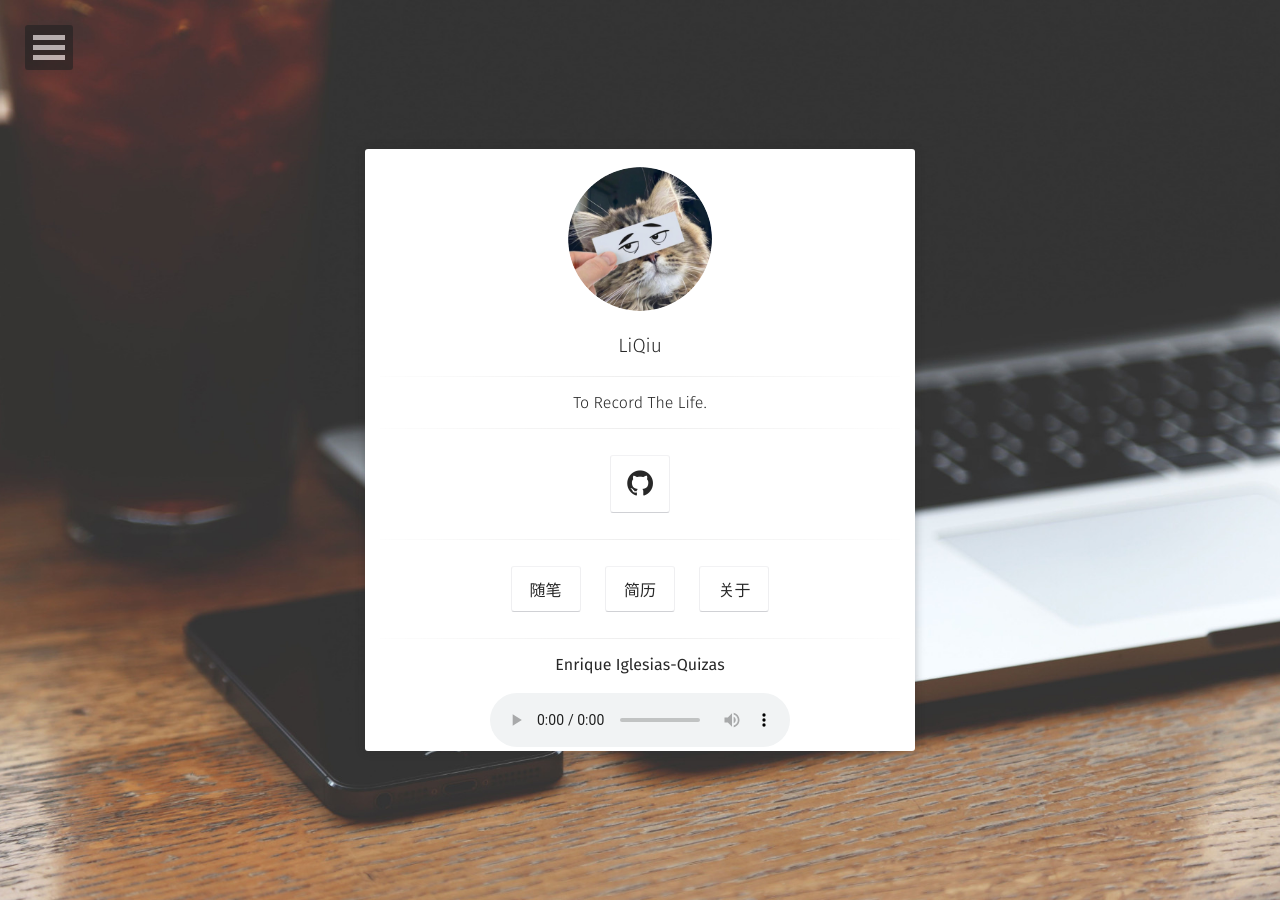
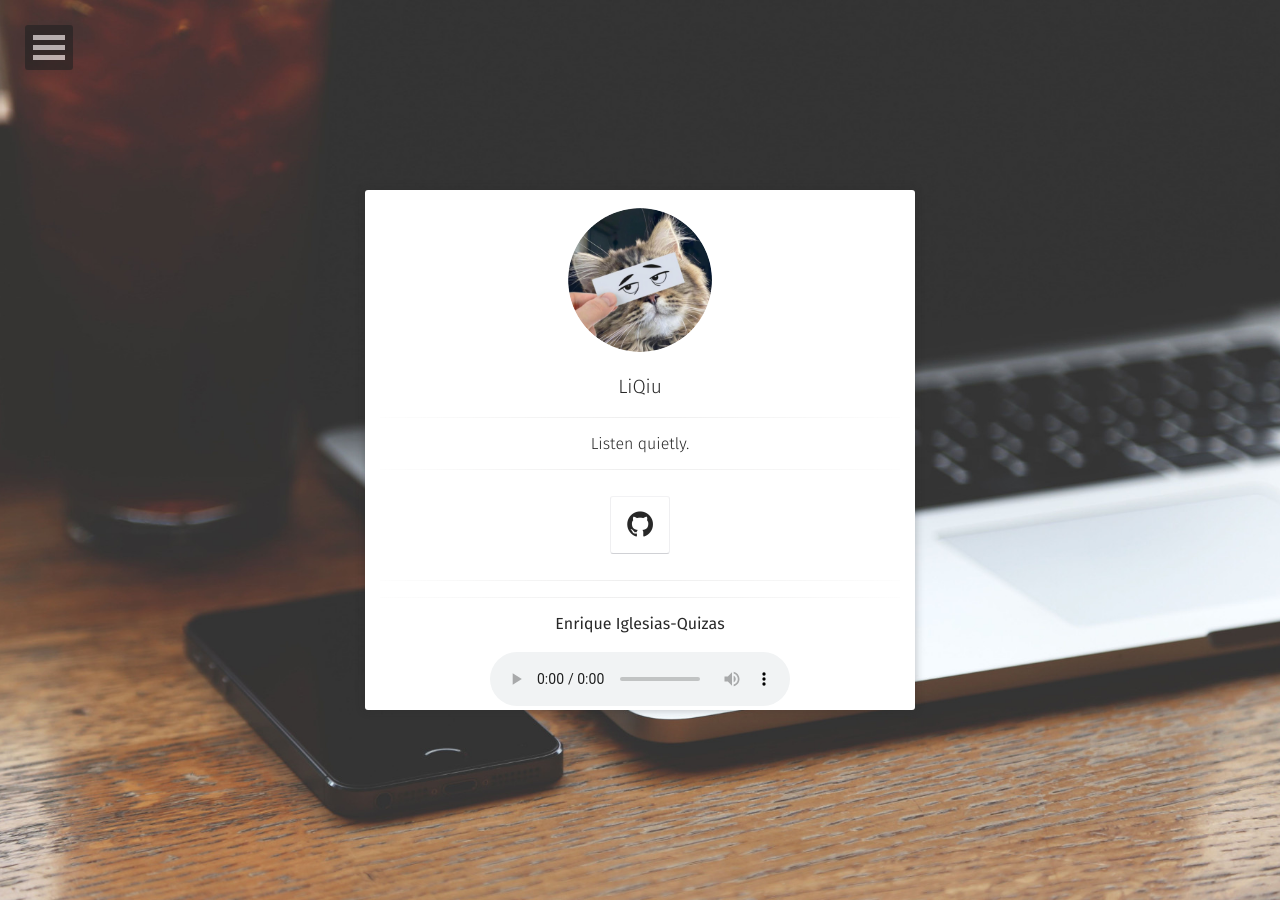
Before and after one commit to aiologybay/aiologybay.github.io, a Jekyll site: the page built from index.html, in a window 1280 px wide. Built offline with Jekyll 4.4.1, drawn with Linux system fonts in a browser that asks for light colours; some web fonts are replaced.

Commit message:
del menu

```diff
--- a/_config.yml
+++ b/_config.yml
@@ -1,6 +1,6 @@
 # Site
 title:              LiQiu
-bio:                'To Record The Life.'
+bio:                'Listen quietly.'
 description:        "Life Is So Short. Just Do What You Want. Love Who You Love!"
 reading_time:       true
 words_per_minute:   200
--- a/_layouts/home.html
+++ b/_layouts/home.html
@@ -5,11 +5,13 @@ layout: compress
 <!--[if lt IE 7]><html class="no-js lt-ie9 lt-ie8 lt-ie7"> <![endif]-->
 <!--[if (IE 7)&!(IEMobile)]><html class="no-js lt-ie9 lt-ie8"><![endif]-->
 <!--[if (IE 8)&!(IEMobile)]><html class="no-js lt-ie9"><![endif]-->
-<!--[if gt IE 8]><!--> <html class="no-js"><!--<![endif]-->
+<!--[if gt IE 8]><!-->
+<html class="no-js"><!--<![endif]-->
 
 <head>
     {% include head.html %}
 </head>
+
 <body>
     {% include nav.html %}
     <!-- Header -->
@@ -32,26 +34,17 @@ layout: compress
                 </h3>
                 {% include social-links.html %}
                 <hr class="hr-line">
-                  <h3 class="title">
-                         <a class="btn zoombtn" href="{{ site.url }}/posts">
-                         随笔
-                         </a>
-                         <a class="btn zoombtn" href="{{ site.url }}/projects">
-                         简历
-                         </a>
-                         <a class="btn zoombtn" href="{{ site.url }}/about">
-                         关于
-                         </a>
-                 </h3>
                 <hr class="hr-line">
                 <center>
                     <center>Enrique Iglesias-Quizas</center>
                     </br>
-    <audio src="https://aiologybay.github.io/assets/mp3/Enrique Iglesias-Quizas.mp3" id="aud" autoplay="autoplay" loop="-1" controls="controls" preload="auto"></audio>
+                    <audio src="https://aiologybay.github.io/assets/mp3/Enrique Iglesias-Quizas.mp3" id="aud"
+                        autoplay="autoplay" loop="-1" controls="controls" preload="auto"></audio>
                 </center>
             </div>
         </div>
     </header>
     {% include scripts.html %}
 </body>
+
 </html>
```
Also changed, not shown: assets/js/scripts.js (+8 -8 lines), assets/js/jquery-1.12.0.min.js, assets/js/jquery.dlmenu.min.js, assets/js/jquery.fitvid.min.js, assets/js/jquery.goup.min.js, assets/js/jquery.magnific-popup.min.js, assets/js/modernizr-3.3.1.custom.min.js, assets/js/wow.min.js. Lines whose indentation alone changed are shown as unchanged.
